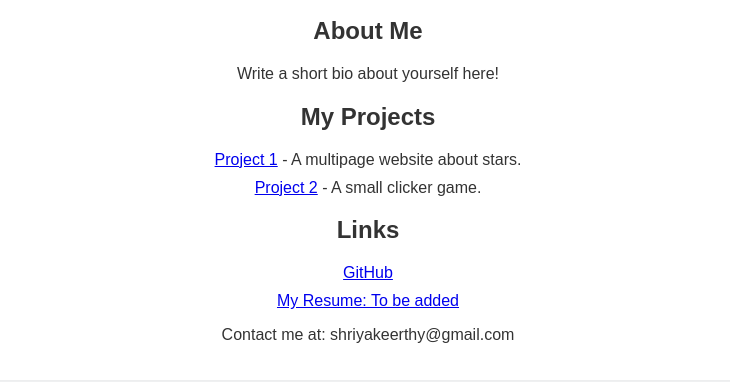
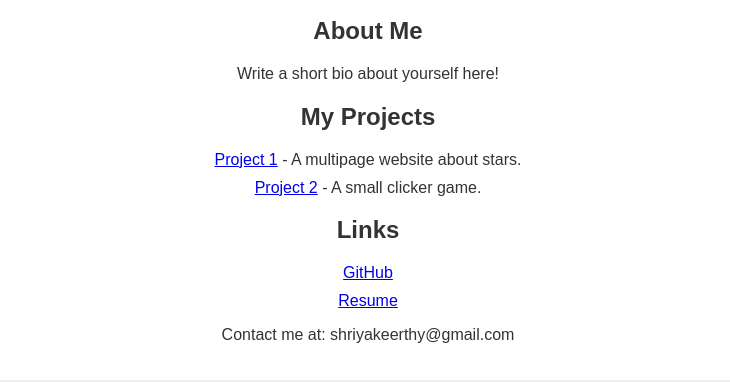
Before and after one commit to TonoH12/portfolio, a plain HTML site: page index.html in a window 1280 px wide. Shown: the part 370-752 px from the top of the page, without its empty margins (272-1002 px from the left). Drawn offline with Linux system fonts and the light colour scheme.

Commit message:
Update index.html

```diff
--- a/index.html
+++ b/index.html
@@ -33,7 +33,7 @@
             <h2>Links</h2>
             <ul>
                 <li><a href="https://github.com/TonoH12" target="_blank">GitHub</a></li>
-                <li><a href="https://docs.google.com/document/d/1fk3JNrryHXC-s0D_h3GJ9_SIpOU4luQ1uONNE9yuKk8/edit?tab=t.0" target="_blank">My Resume: To be added</a></li>
+                <li><a href="https://docs.google.com/document/d/1fk3JNrryHXC-s0D_h3GJ9_SIpOU4luQ1uONNE9yuKk8/edit?tab=t.0" target="_blank">Resume</a></li>
             </ul>
         </section>
 
```
